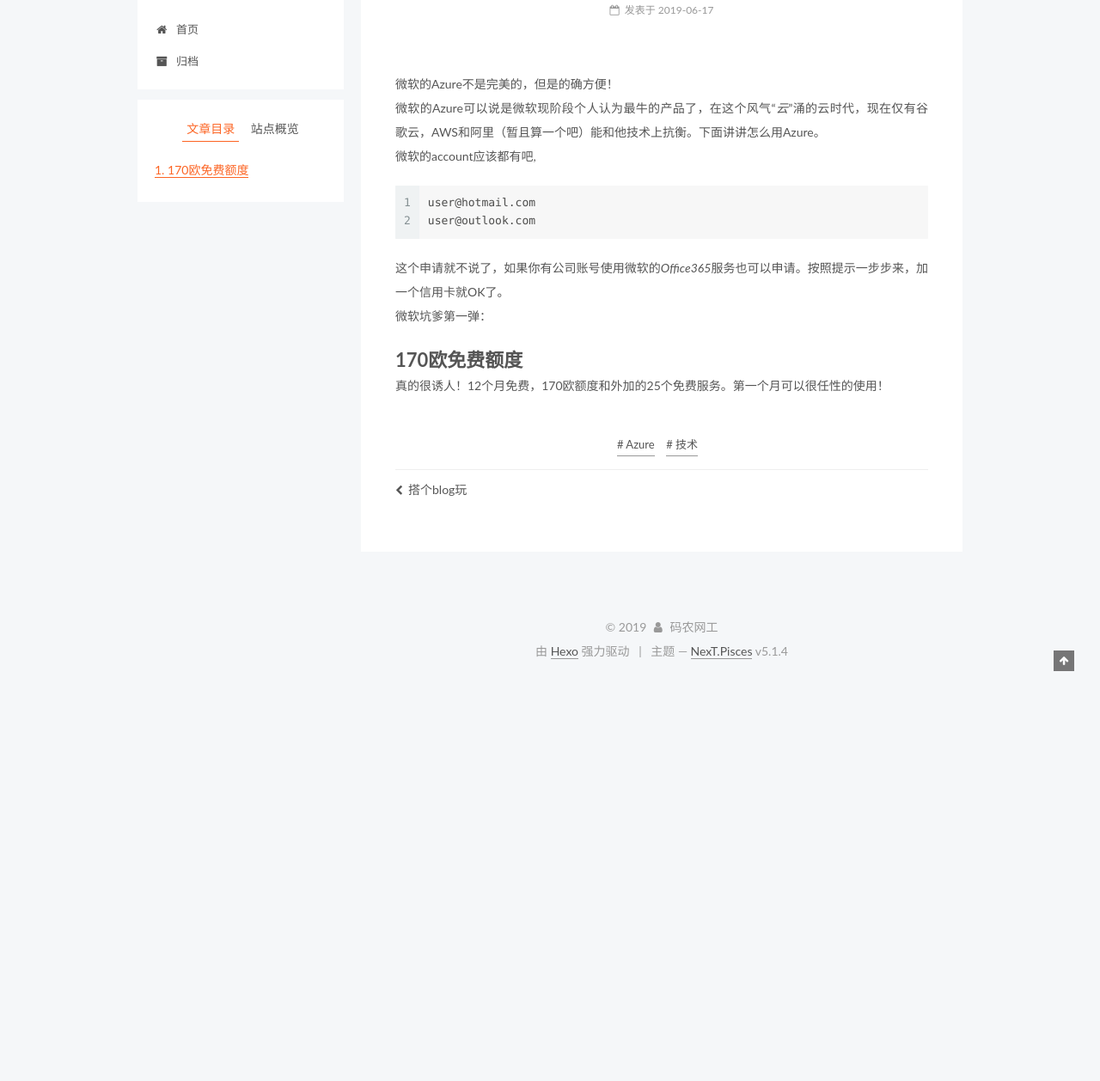
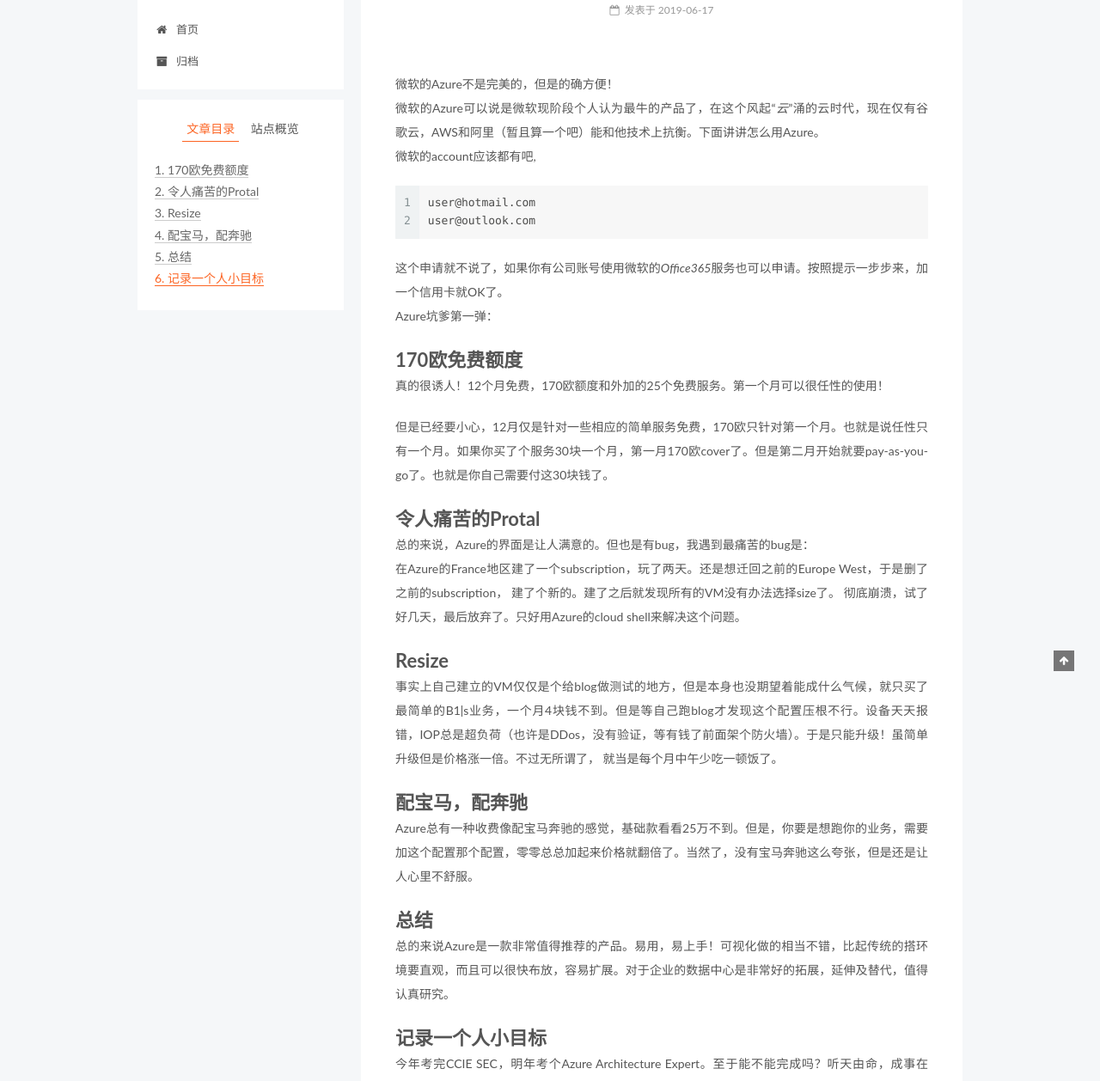
Before and after one commit to acenliu/Hexoblog, a plain HTML site: page 2019/06/17/cloud-keng1/index.html in a window 1280 px wide. Shown: the part 119-1377 px from the top of the page at 86% size. Before the commit the page ends 911 px from the top, so only its background shows below. Drawn offline with Linux system fonts and the light colour scheme.

Commit message:
Site updated: 2019-06-25 15:14:31

```diff
--- a/2019/06/17/cloud-keng1/index.html
+++ b/2019/06/17/cloud-keng1/index.html
@@ -79,18 +79,18 @@
 
 
 
-<meta name="description" content="微软的Azure不是完美的，但是的确方便！微软的Azure可以说是微软现阶段个人认为最牛的产品了，在这个风气“云”涌的云时代，现在仅有谷歌云，AWS和阿里（暂且算一个吧）能和他技术上抗衡。下面讲讲怎么用Azure。微软的account应该都有吧,  12user@hotmail.comuser@outlook.com  这个申请就不说了，如果你有公司账号使用微软的Office365服务也可以申请。">
+<meta name="description" content="微软的Azure不是完美的，但是的确方便！微软的Azure可以说是微软现阶段个人认为最牛的产品了，在这个风起“云”涌的云时代，现在仅有谷歌云，AWS和阿里（暂且算一个吧）能和他技术上抗衡。下面讲讲怎么用Azure。微软的account应该都有吧,  12user@hotmail.comuser@outlook.com  这个申请就不说了，如果你有公司账号使用微软的Office365服务也可以申请。">
 <meta name="keywords" content="Azure,技术">
 <meta property="og:type" content="article">
 <meta property="og:title" content="云就是坑">
 <meta property="og:url" content="https://www.ing-yun.com/2019/06/17/cloud-keng1/index.html">
 <meta property="og:site_name" content="云博客">
-<meta property="og:description" content="微软的Azure不是完美的，但是的确方便！微软的Azure可以说是微软现阶段个人认为最牛的产品了，在这个风气“云”涌的云时代，现在仅有谷歌云，AWS和阿里（暂且算一个吧）能和他技术上抗衡。下面讲讲怎么用Azure。微软的account应该都有吧,  12user@hotmail.comuser@outlook.com  这个申请就不说了，如果你有公司账号使用微软的Office365服务也可以申请。">
+<meta property="og:description" content="微软的Azure不是完美的，但是的确方便！微软的Azure可以说是微软现阶段个人认为最牛的产品了，在这个风起“云”涌的云时代，现在仅有谷歌云，AWS和阿里（暂且算一个吧）能和他技术上抗衡。下面讲讲怎么用Azure。微软的account应该都有吧,  12user@hotmail.comuser@outlook.com  这个申请就不说了，如果你有公司账号使用微软的Office365服务也可以申请。">
 <meta property="og:locale" content="zh-Hans">
-<meta property="og:updated_time" content="2019-06-17T15:23:42.710Z">
+<meta property="og:updated_time" content="2019-06-19T15:20:42.383Z">
 <meta name="twitter:card" content="summary">
 <meta name="twitter:title" content="云就是坑">
-<meta name="twitter:description" content="微软的Azure不是完美的，但是的确方便！微软的Azure可以说是微软现阶段个人认为最牛的产品了，在这个风气“云”涌的云时代，现在仅有谷歌云，AWS和阿里（暂且算一个吧）能和他技术上抗衡。下面讲讲怎么用Azure。微软的account应该都有吧,  12user@hotmail.comuser@outlook.com  这个申请就不说了，如果你有公司账号使用微软的Office365服务也可以申请。">
+<meta name="twitter:description" content="微软的Azure不是完美的，但是的确方便！微软的Azure可以说是微软现阶段个人认为最牛的产品了，在这个风起“云”涌的云时代，现在仅有谷歌云，AWS和阿里（暂且算一个吧）能和他技术上抗衡。下面讲讲怎么用Azure。微软的account应该都有吧,  12user@hotmail.comuser@outlook.com  这个申请就不说了，如果你有公司账号使用微软的Office365服务也可以申请。">
 
 
 
@@ -300,12 +300,18 @@
 
 
 
-        <p>微软的Azure不是完美的，但是的确方便！<br>微软的Azure可以说是微软现阶段个人认为最牛的产品了，在这个风气“<em>云</em>”涌的云时代，现在仅有谷歌云，AWS和阿里（暂且算一个吧）能和他技术上抗衡。下面讲讲怎么用Azure。<br>微软的account应该都有吧, </p>
+        <p>微软的Azure不是完美的，但是的确方便！<br>微软的Azure可以说是微软现阶段个人认为最牛的产品了，在这个风起“<em>云</em>”涌的云时代，现在仅有谷歌云，AWS和阿里（暂且算一个吧）能和他技术上抗衡。下面讲讲怎么用Azure。<br>微软的account应该都有吧, </p>
 <figure class="highlight plain"><table><tr><td class="gutter"><pre><span class="line">1</span><br><span class="line">2</span><br></pre></td><td class="code"><pre><span class="line">user@hotmail.com</span><br><span class="line">user@outlook.com</span><br></pre></td></tr></table></figure>
 
-<p>这个申请就不说了，如果你有公司账号使用微软的<em>Office365</em>服务也可以申请。按照提示一步步来，加一个信用卡就OK了。<br>微软坑爹第一弹：</p>
+<p>这个申请就不说了，如果你有公司账号使用微软的<em>Office365</em>服务也可以申请。按照提示一步步来，加一个信用卡就OK了。<br>Azure坑爹第一弹：</p>
 <h1 id="170欧免费额度"><a href="#170欧免费额度" class="headerlink" title="170欧免费额度"></a>170欧免费额度</h1><p>真的很诱人！12个月免费，170欧额度和外加的25个免费服务。第一个月可以很任性的使用！ </p>
 <a id="more"></a>
+<p>但是已经要小心，12月仅是针对一些相应的简单服务免费，170欧只针对第一个月。也就是说任性只有一个月。如果你买了个服务30块一个月，第一月170欧cover了。但是第二月开始就要pay-as-you-go了。也就是你自己需要付这30块钱了。</p>
+<h1 id="令人痛苦的Protal"><a href="#令人痛苦的Protal" class="headerlink" title="令人痛苦的Protal"></a>令人痛苦的Protal</h1><p>总的来说，Azure的界面是让人满意的。但也是有bug，我遇到最痛苦的bug是：<br>在Azure的France地区建了一个subscription，玩了两天。还是想迁回之前的Europe West，于是删了之前的subscription， 建了个新的。建了之后就发现所有的VM没有办法选择size了。 彻底崩溃，试了好几天，最后放弃了。只好用Azure的cloud shell来解决这个问题。</p>
+<h1 id="Resize"><a href="#Resize" class="headerlink" title="Resize"></a>Resize</h1><p>事实上自己建立的VM仅仅是个给blog做测试的地方，但是本身也没期望着能成什么气候，就只买了最简单的B1|s业务，一个月4块钱不到。但是等自己跑blog才发现这个配置压根不行。设备天天报错，IOP总是超负荷（也许是DDos，没有验证，等有钱了前面架个防火墙）。于是只能升级！虽简单升级但是价格涨一倍。不过无所谓了， 就当是每个月中午少吃一顿饭了。</p>
+<h1 id="配宝马，配奔驰"><a href="#配宝马，配奔驰" class="headerlink" title="配宝马，配奔驰"></a>配宝马，配奔驰</h1><p>Azure总有一种收费像配宝马奔驰的感觉，基础款看看25万不到。但是，你要是想跑你的业务，需要加这个配置那个配置，零零总总加起来价格就翻倍了。当然了，没有宝马奔驰这么夸张，但是还是让人心里不舒服。</p>
+<h1 id="总结"><a href="#总结" class="headerlink" title="总结"></a>总结</h1><p>总的来说Azure是一款非常值得推荐的产品。易用，易上手！可视化做的相当不错，比起传统的搭环境要直观，而且可以很快布放，容易扩展。对于企业的数据中心是非常好的拓展，延伸及替代，值得认真研究。</p>
+<h1 id="记录一个人小目标"><a href="#记录一个人小目标" class="headerlink" title="记录一个人小目标"></a>记录一个人小目标</h1><p>今年考完CCIE SEC，明年考个Azure Architecture Expert。至于能不能完成吗？听天由命，成事在天。</p>
 
 
     </div>
@@ -469,7 +475,7 @@
 
 
 
-              <div class="post-toc-content"><ol class="nav"><li class="nav-item nav-level-1"><a class="nav-link" href="#170欧免费额度"><span class="nav-number">1.</span> <span class="nav-text">170欧免费额度</span></a></li></ol></div>
+              <div class="post-toc-content"><ol class="nav"><li class="nav-item nav-level-1"><a class="nav-link" href="#170欧免费额度"><span class="nav-number">1.</span> <span class="nav-text">170欧免费额度</span></a></li><li class="nav-item nav-level-1"><a class="nav-link" href="#令人痛苦的Protal"><span class="nav-number">2.</span> <span class="nav-text">令人痛苦的Protal</span></a></li><li class="nav-item nav-level-1"><a class="nav-link" href="#Resize"><span class="nav-number">3.</span> <span class="nav-text">Resize</span></a></li><li class="nav-item nav-level-1"><a class="nav-link" href="#配宝马，配奔驰"><span class="nav-number">4.</span> <span class="nav-text">配宝马，配奔驰</span></a></li><li class="nav-item nav-level-1"><a class="nav-link" href="#总结"><span class="nav-number">5.</span> <span class="nav-text">总结</span></a></li><li class="nav-item nav-level-1"><a class="nav-link" href="#记录一个人小目标"><span class="nav-number">6.</span> <span class="nav-text">记录一个人小目标</span></a></li></ol></div>
 
 
           </div>
--- a/css/main.css
+++ b/css/main.css
@@ -1823,7 +1823,7 @@
   width: 4px;
   height: 4px;
   border-radius: 50%;
-  background: #8c16a4;
+  background: #ff20a2;
 }
 .links-of-blogroll {
   font-size: 13px;
```
Also changed, not shown: index.html (+2 -2 lines).
